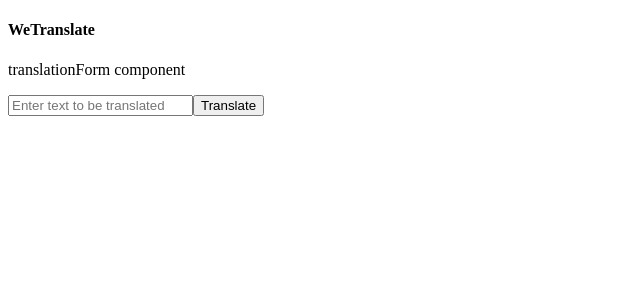
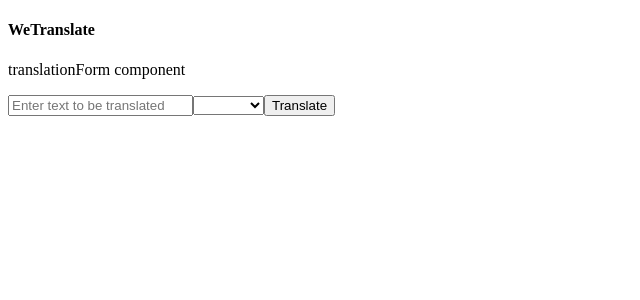
Before and after one commit to Dcwind/WeTranslate, a Vue app: page / in a window 1280 px wide. Shown: the top 300 px of the page, without its empty margins (0-640 px from the left). Built offline with nearby package versions, Linux system fonts and the light colour scheme; what vue-resource would draw is missing.

Commit message:
language options

```diff
--- a/src/components/TranslationForm.vue
+++ b/src/components/TranslationForm.vue
@@ -3,6 +3,12 @@
     <p>translationForm component</p>
     <form @submit.prevent="formSubmit">
       <input type="text" v-model="textToTranslate" placeholder="Enter text to be translated">
+      <select v-model="lang">
+        <option value="ru">Russian</option>
+        <option value="fr">French</option>
+        <option value="zh">Chinese</option>
+        <option value="es">Spanish</option>
+      </select>
       <button type="submit" >Translate</button>
     </form>
   </div>
@@ -14,6 +20,7 @@ export default {
   data() {
     return {
       textToTranslate: '',
+      lang: '',
     };
   },
   methods: {
```
